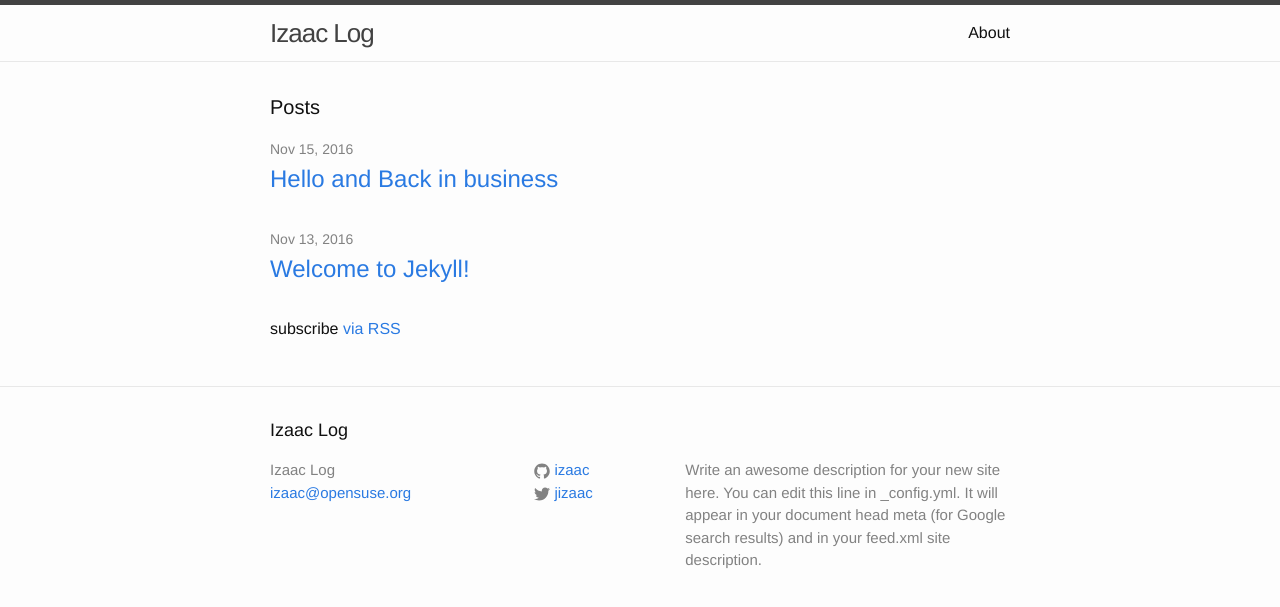
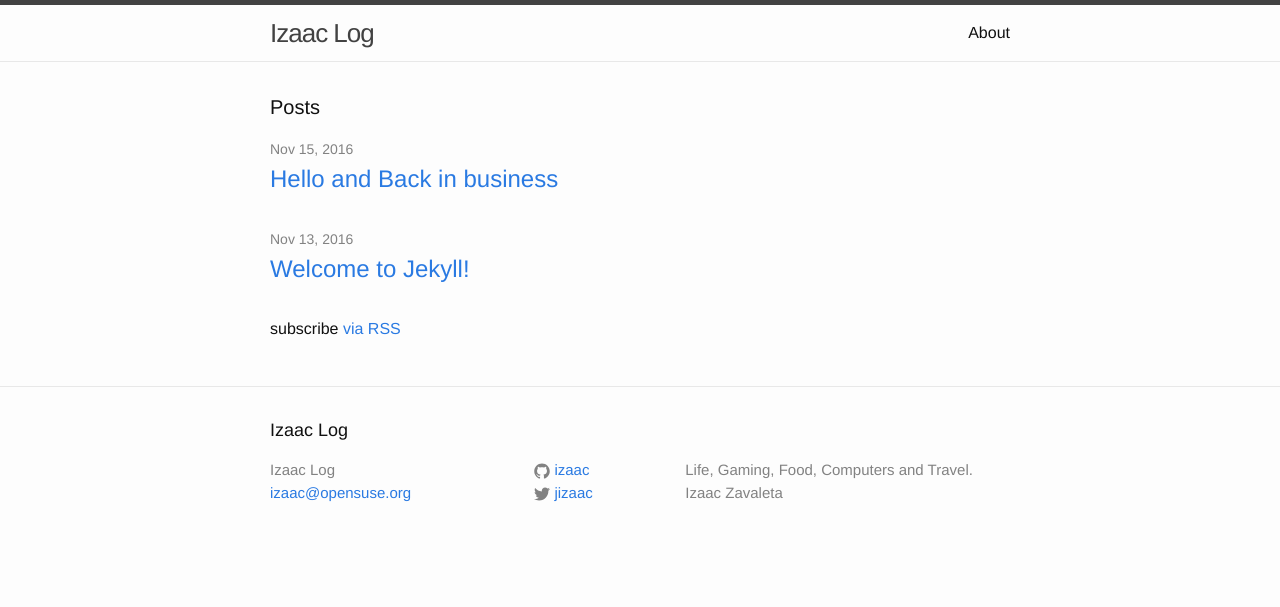
Before and after one commit to izaac/blog, a Jekyll site: the page built from index.html, in a window 1280 px wide. Shown: the top 607 px of the page. Built offline with Jekyll 4.4.1, drawn with Linux system fonts in a browser that asks for light colours.

Commit message:
Adding a custom site description

```diff
--- a/_config.yml
+++ b/_config.yml
@@ -2,9 +2,8 @@
 title: Izaac Log
 email: izaac@opensuse.org
 description: > # this means to ignore newlines until "baseurl:"
-  Write an awesome description for your new site here. You can edit this
-  line in _config.yml. It will appear in your document head meta (for
-  Google search results) and in your feed.xml site description.
+  Life, Gaming, Food, Computers and Travel.
+  Izaac Zavaleta
 baseurl: "/blog" # the subpath of your site, e.g. /blog/
 url: "https://www.izaac.me" # the base hostname & protocol for your site
 twitter_username: jizaac
```
